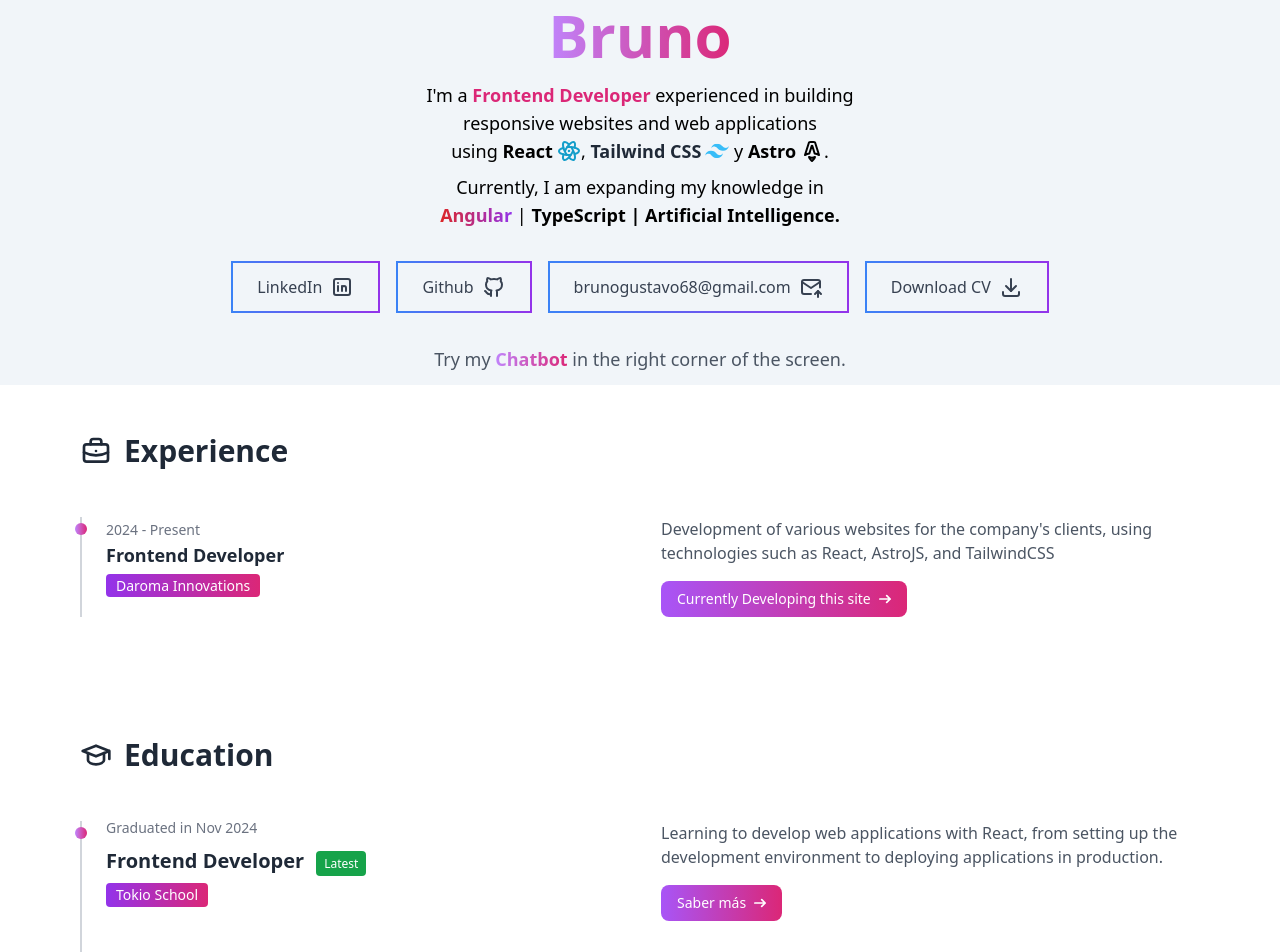
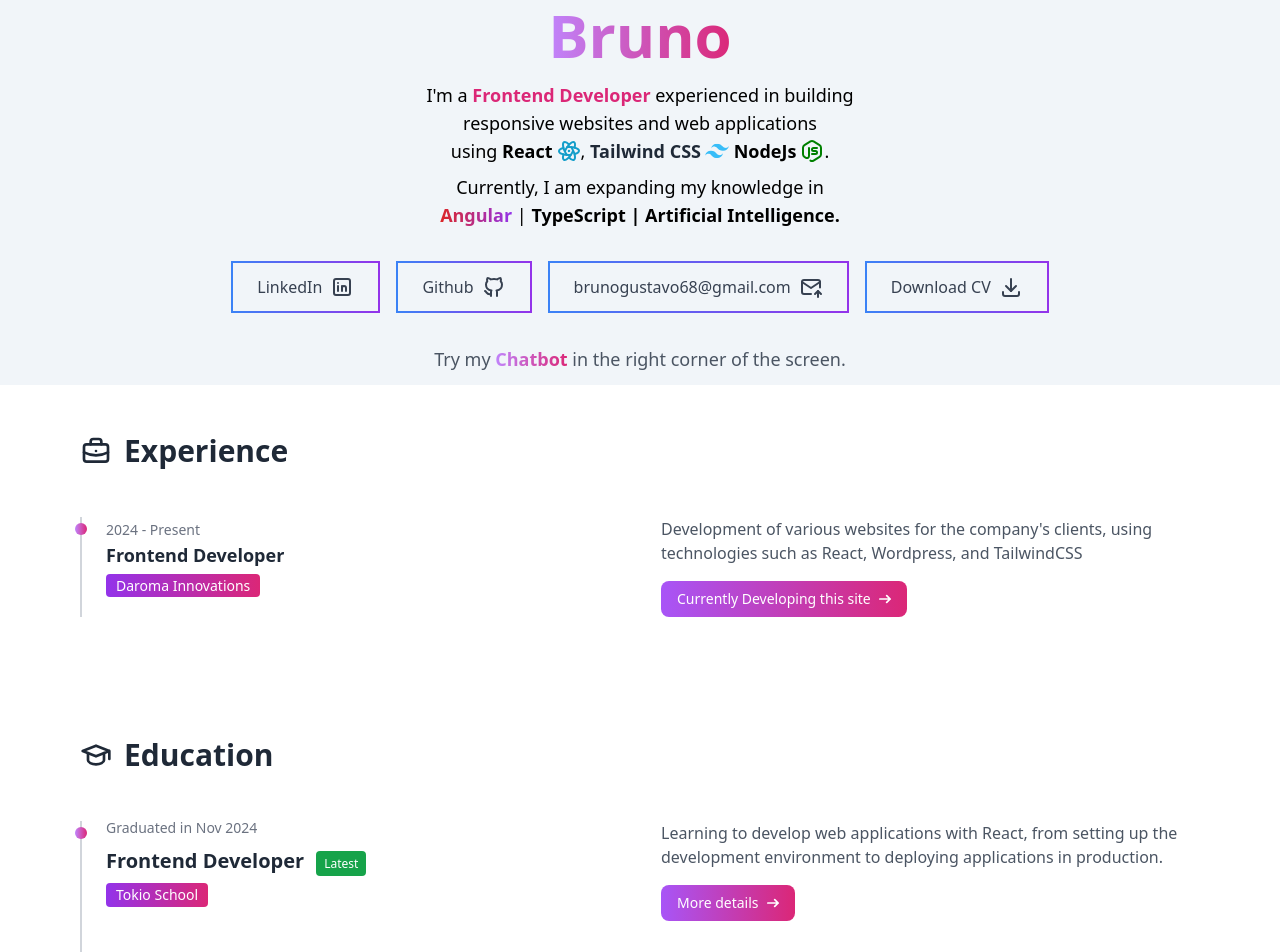
Before and after one commit to brunoviews/react-tailwind-portfolio, a React (Vite) app: page / in a window 1280 px wide. Shown: the part 460-1412 px from the top of the page. Built offline with nearby package versions, Linux system fonts and the light colour scheme.

Commit message:
ligero cambio en hero y cambio de CV. Modificada animación hero

```diff
--- a/src/App.jsx
+++ b/src/App.jsx
@@ -6,13 +6,16 @@
 import Education from "./components/Education";
 import Experiencia from "./components/Experiencia";
 import Certifications from "./components/Certifications/Certifications";
-
-
+import { motion } from "framer-motion";
 
 const App = () => {
   return (
     <>
-      <div>
+      <motion.div
+        initial={{ opacity: 0 }}
+        animate={{ opacity: 1 }}
+        transition={{ duration: 1 }}
+      >
         <Navbar />
         <Hero />
         <Experiencia />
@@ -20,7 +23,7 @@
         <Certifications />
         <Projects />
         <Footer />
-      </div>
+      </motion.div>
     </>
   );
 };
--- a/src/components/Education.jsx
+++ b/src/components/Education.jsx
@@ -19,12 +19,10 @@
         </h2>
         <ol className="relative border-l-2 border-gray-300 dark:border-gray-700">
           {educations.map((education, index) => (
-            <motion.li
+            <div
               key={education.id}
               className="mb-10 ml-6 flex flex-col md:flex-row items-start gap-4"
-              initial={{ opacity: 0, x: -50 }}
-              animate={{ opacity: 1, x: 0 }}
-              transition={{ delay: index * 0.2 }}
+
             >
               {/* Punto indicador */}
               <div className="absolute w-3 h-3 bg-gradient-to-r from-purple-400 to-pink-600 rounded-full mt-1.5 -left-[7px]"></div>
@@ -65,12 +63,12 @@
                     rel="noopener noreferrer"
                     className="inline-flex items-center px-4 py-2 text-sm font-medium text-white bg-gradient-to-r from-purple-500 to-pink-600 rounded-lg hover:scale-105 transition-transform"
                   >
-                    Saber más
+                    {t("education.ctabutton")}
                     <ArrowIcon className="ml-2" />
                   </a>
                 )}
               </div>
-            </motion.li>
+            </div>
           ))}
         </ol>
       </div>
--- a/src/components/Hero.jsx
+++ b/src/components/Hero.jsx
@@ -5,10 +5,9 @@
 import MailIcon from "./icons/MailIcon";
 import ReactIcon from "./icons/ReactIcon";
 import Tailwind from "./icons/Tailwind";
-import Astro from "./icons/Astro";
+import Nodejs from "./icons/Nodejs";
 import DownloadIcon from "./icons/DownloadIcon";
 import Card from "./Card";
-import { motion } from "framer-motion";
 import Badge from "./Badge";
 import { useTranslation } from "react-i18next";
 
@@ -16,12 +15,9 @@
   const { t } = useTranslation();
   return (
     <>
-      <motion.section
+      <section
         id="hero"
         className="flex flex-col pb-3 justify-center items-center text-center min-h-screen bg-slate-100 dark:bg-black/95 text-black dark:text-white pt-20 px-4 sm:px-6 lg:px-8 transition-colors duration-500"
-        initial={{ opacity: 0, y: 50 }}
-        animate={{ opacity: 1, y: 0 }}
-        transition={{ duration: 1 }}
       >
         <div className="w-32 sm:w-48 mb-4 mt-3">
           <Card />
@@ -36,7 +32,7 @@
         <div className="mt-4 text-black dark:text-gray-300 max-w-md sm:max-w-xl text-base sm:text-lg text-balance">
           {t("hero.subtitle")}{" "}
           <span className="text-pink-600 dark:text-pink-400 font-semibold">
-          {t("hero.subtitle2")}
+            {t("hero.subtitle2")}
           </span>{" "}
           {t("hero.subtitle3")}{" "}
           <span className="font-bold dark:text-white inline-flex items-center gap-1 cursor-pointer">
@@ -46,9 +42,8 @@
           <span className="font-bold text-gray-800 dark:text-white inline-flex items-center gap-1 cursor-pointer">
             Tailwind CSS <Tailwind className="w-5 h-5" />
           </span>{" "}
-          y{" "}
           <span className="text-black font-semibold inline-flex items-center gap-1 dark:text-white cursor-pointer">
-            Astro <Astro className="w-5 h-5" />
+            NodeJs <Nodejs className="w-5 h-5" />
           </span>
           .
         </div>
@@ -56,8 +51,8 @@
           {t("hero.subtitle4")}{" "}
           <span className=" bg-clip-text text-transparent bg-gradient-to-r from-red-600 to-purple-600 font-semibold">
             Angular
-          </span> |
-          {" "}
+          </span>{" "}
+          |{" "}
           <span className="text-grey-800 dark:text-white font-semibold">
             TypeScript | {t("hero.tech")}.
           </span>
@@ -92,7 +87,7 @@
           </span>{" "}
           {t("hero.chatbotinfo2")}
         </p>
-      </motion.section>
+      </section>
     </>
   );
 };
--- a/src/components/Translate/en.json
+++ b/src/components/Translate/en.json
@@ -25,7 +25,7 @@
                 "company": "Daroma Innovations",
                 "position": "Frontend Developer",
                 "date": "2024 - Present",
-                "description": "Development of various websites for the company's clients, using technologies such as React, AstroJS, and TailwindCSS",
+                "description": "Development of various websites for the company's clients, using technologies such as React, Wordpress, and TailwindCSS",
                 "link": "https://calculai.vercel.app/"
             }
         ],
@@ -50,6 +50,7 @@
                 "date": "Graduated in Nov 2024",
                 "description": "Covering design with HTML and CSS3, advanced programming in JavaScript, and backend development with PHP and MySQL, from setup to web application deployment.",
                 "link": "https://www.seas.es/informatica/experto-universitario-desarrollo-aplicaciones-web",
+
                 "school": "SEAS Estudios Abiertos"
             },
             {
@@ -69,11 +70,11 @@
             {
                 "id": "airbnb",
                 "title": "Airbnb Clone",
-                "description": "Clone of the Airbnb website with search and filter functionalities.",
+                "description": "Clone of the Airbnb website with filtering functionalities. I have integrated a small Backend deployed on Render. The database is hosted on MongoDB Atlas",
                 "image": "/projects/airbnb.webp",
                 "liveLink": "https://airbbnb-clone.vercel.app/",
                 "githubLink": "https://github.com/brunoviews/airbbnb-clone",
-                "tech": "React - Tailwind CSS"
+                "tech": "React | Nodejs | Mongodb Atlas | Render | Tailwind CSS | Filters"
             },
             {
                 "id": "ecommerce",
@@ -82,7 +83,7 @@
                 "image": "/projects/ecommerce.webp",
                 "liveLink": "https://basic-ecommerce-eight.vercel.app/",
                 "githubLink": "https://github.com/brunoviews/basic-ecommerce",
-                "tech": "React - CSS - Local Storage"
+                "tech": "React | CSS | Local Storage | React Hooks"
             },
             {
                 "id": "todoapp",
@@ -91,7 +92,7 @@
                 "image": "/projects/lite.webp",
                 "liveLink": "https://taskmaster-livid.vercel.app/",
                 "githubLink": "https://github.com/brunoviews/taskmaster",
-                "tech": "React - CSS - Local Storage"
+                "tech": "React | CSS | Local Storage | React Hooks"
             },
             {
                 "id": "taskmanager",
@@ -100,7 +101,7 @@
                 "image": "/projects/master.webp",
                 "liveLink": "https://taskmanager-umber.vercel.app/",
                 "githubLink": "https://github.com/brunoviews/taskmanager",
-                "tech": "React - CSS - Local Storage"
+                "tech": "React | CSS | Local Storage | React Hooks"
             }
         ]
     }
--- a/src/components/Translate/es.json
+++ b/src/components/Translate/es.json
@@ -10,7 +10,7 @@
     "title": "Hola, mi nombre es",
     "subtitle": "Soy",
     "subtitle2": "Desarrollador Frontend",
-    "subtitle3": " con experiencia",
+    "subtitle3": " con experiencia en",
     "subtitle4": "Actualmente, estoy ampliando mis conocimientos en",
     "tech": "Inteligencia Artificial",
     "cvbutton": "Descargar CV",
@@ -68,11 +68,11 @@
       {
         "id": "airbnb",
         "title": "Airbnb Clone",
-        "description": "Clon de la página web de Airbnb con funcionalidades de búsqueda y filtrado.",
+        "description": "Clon de la página web de Airbnb con funcionalidades de filtro. He incorporado un pequeño Backend desplegado en Render. La base de datos está alojada en MongoDB Atlas.",
         "image": "/projects/airbnb.webp",
         "liveLink": "https://airbbnb-clone.vercel.app/",
         "githubLink": "https://github.com/brunoviews/airbbnb-clone",
-        "tech": "React - Tailwind CSS"
+        "tech": "React | Nodejs | Mongodb Atlas | Render | Tailwind CSS | Filters"
       },
       {
         "id": "ecommerce",
@@ -81,7 +81,9 @@
         "image": "/projects/ecommerce.webp",
         "liveLink": "https://basic-ecommerce-eight.vercel.app/",
         "githubLink": "https://github.com/brunoviews/basic-ecommerce",
-        "tech": "React - CSS - Local Storage"
+        "tech": "React | CSS | Local Storage | React Hooks | Filters"
+
+
       },
       {
         "id": "todoapp",
@@ -90,7 +92,8 @@
         "image": "/projects/lite.webp",
         "liveLink": "https://taskmaster-livid.vercel.app/",
         "githubLink": "https://github.com/brunoviews/taskmaster",
-        "tech": "React - CSS - Local Storage"
+        "tech": "React | CSS | Local Storage | React Hooks"
+
       },
       {
         "id": "taskmanager",
@@ -99,7 +102,8 @@
         "image": "/projects/master.webp",
         "liveLink": "https://taskmanager-umber.vercel.app/",
         "githubLink": "https://github.com/brunoviews/taskmanager",
-        "tech": "React - CSS - Local Storage"
+        "tech": "React | CSS | Local Storage | React Hooks"
+
       }
     ]
   }
--- a/src/components/icons/Astro.jsx
+++ /dev/null
@@ -1,23 +0,0 @@
-import React from "react";
-
-const Astro = () => {
-  return (
-    <svg
-      className="h-6 w-6"
-      xmlns="http://www.w3.org/2000/svg"
-      viewBox="0 0 24 24"
-      fill="none"
-      stroke="currentcolor"
-      strokeLinecap="round"
-      strokeLinejoin="round"
-      width="24"
-      height="24"
-      strokeWidth="2"
-    >
-      <path d="M14.972 3.483c.163 .196 .247 .46 .413 .987l3.64 11.53a15.5 15.5 0 0 0 -4.352 -1.42l-2.37 -7.723a.31 .31 0 0 0 -.296 -.213a.31 .31 0 0 0 -.295 .214l-2.342 7.718a15.5 15.5 0 0 0 -4.37 1.422l3.657 -11.53c.168 -.527 .251 -.79 .415 -.986c.144 -.172 .331 -.306 .544 -.388c.242 -.094 .527 -.094 1.099 -.094h2.612c.572 0 .858 0 1.1 .094c.213 .082 .4 .217 .545 .39"></path>
-      <path d="M9 18c0 1.5 2 3 3 4c1 -1 3 -3 3 -4q -3 1.5 -6 0"></path>
-    </svg>
-  );
-};
-
-export default Astro;
--- /dev/null
+++ b/src/components/icons/Nodejs.jsx
@@ -0,0 +1,23 @@
+import React from "react";
+
+
+const Nodejs = () => {
+  return (
+    <svg
+      xmlns="http://www.w3.org/2000/svg"
+      viewBox="0 0 24 24"
+      fill="none"
+      stroke="green"
+      strokeLinecap="round"
+      strokeLinejoin="round"
+      width="24"
+      height="24"
+      strokeWidth="2"
+    >
+      <path d="M9 9v8.044a2 2 0 0 1 -2.996 1.734l-1.568 -.9a3 3 0 0 1 -1.436 -2.561v-6.635a3 3 0 0 1 1.436 -2.56l6 -3.667a3 3 0 0 1 3.128 0l6 3.667a3 3 0 0 1 1.436 2.561v6.634a3 3 0 0 1 -1.436 2.56l-6 3.667a3 3 0 0 1 -3.128 0"></path>
+      <path d="M17 9h-3.5a1.5 1.5 0 0 0 0 3h2a1.5 1.5 0 0 1 0 3h-3.5"></path>
+    </svg>
+  );
+};
+
+export default Nodejs;
--- a/src/pages/Projects.jsx
+++ b/src/pages/Projects.jsx
@@ -34,7 +34,7 @@
               <p className="text-gray-600 dark:text-gray-400 mb-2 text-center">
                 {project.description}
               </p>
-              <p className="text-sm text-blue-600 dark:text-blue-400 mb-4 text-center">
+              <p className="text-sm font-bold text-blue-600 dark:text-blue-400 mb-4 text-center">
                 {project.tech}
               </p>
               <div className="flex justify-center gap-7 items-center">
```
Also changed, not shown: 1 other file (tests, documents, lock files or other folders).
